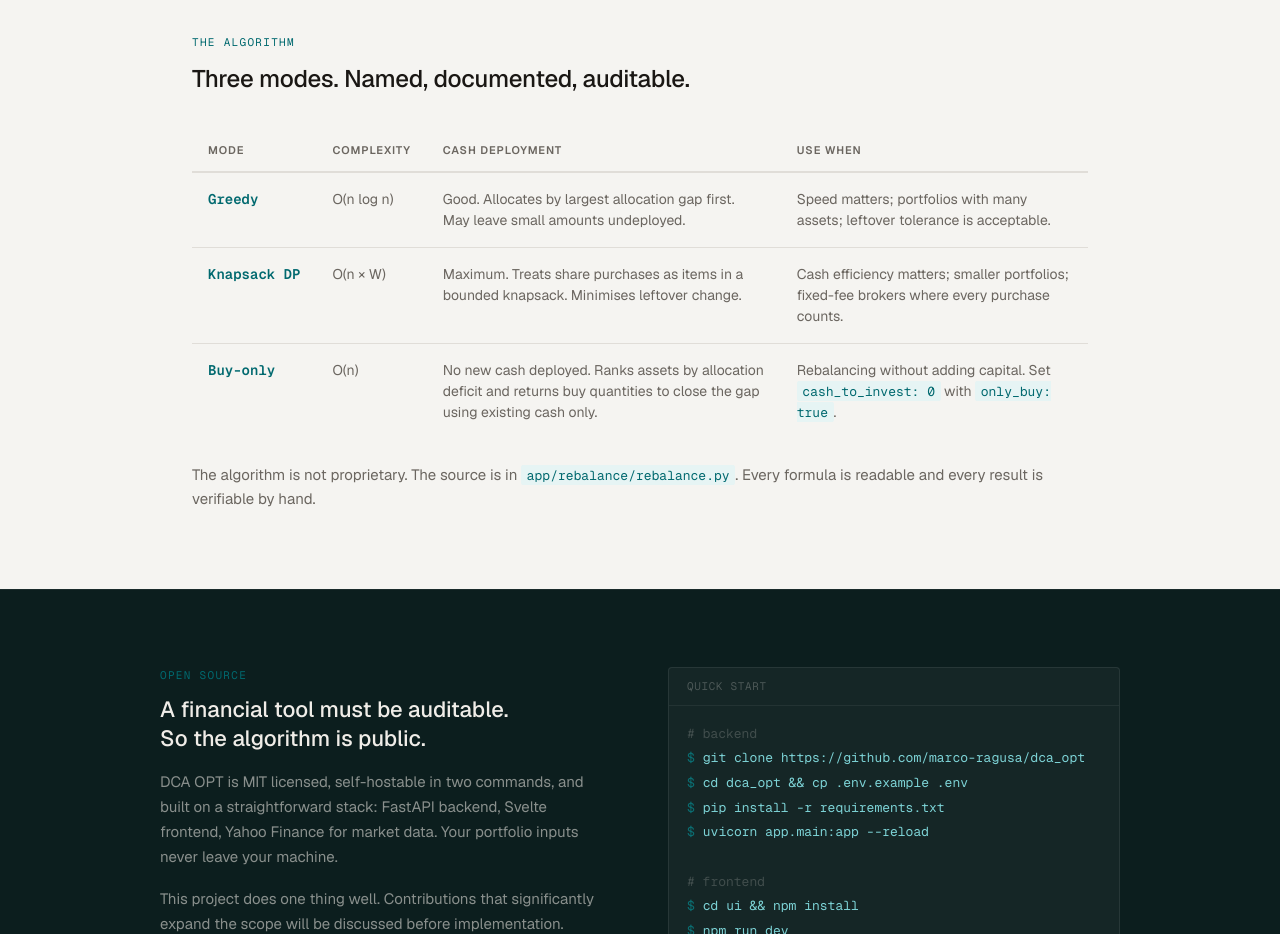
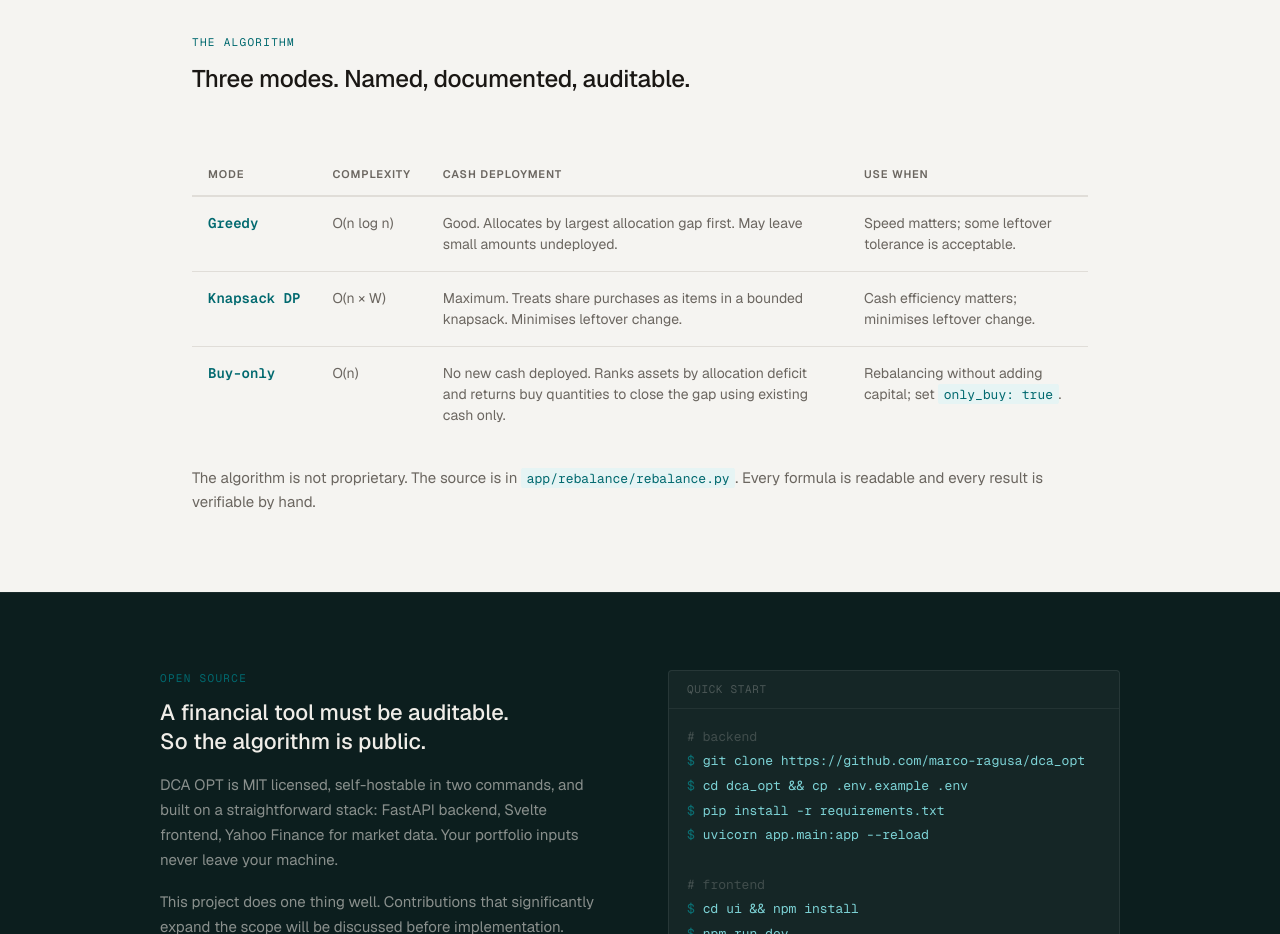
Before and after one commit to marco-ragusa/dca_opt, a Svelte app in the folder ui/: page / in a window 1280 px wide. Shown: the part 1840-2774 px from the top of the page. Built offline with nearby package versions, Linux system fonts and the light colour scheme.

Commit message:
Fix mobile layout below 480px

```diff
--- a/ui/src/app.css
+++ b/ui/src/app.css
@@ -434,6 +434,17 @@ input[type='checkbox']:checked::after {
   .result-allocated { text-align: left; }
   .delta-bar { width: 24px; flex-basis: 24px; }
 }
+@media (max-width: 480px) {
+  .asset-table th,
+  .asset-table td { padding: 0.2rem 0.3rem; font-size: 0.8125rem; }
+  .result-list-head, .result-row {
+    grid-template-columns: 3.75rem 1.75rem minmax(0, 1fr);
+    gap: 0.3rem;
+  }
+  .stat-val { font-size: 0.875rem; }
+  .results-summary { gap: 0.25rem; }
+  .panel-body { padding: 0.75rem; }
+}
 
 .trust-rail {
   border-top: 1px solid var(--border);
--- a/ui/src/components/AlgoSection.svelte
+++ b/ui/src/components/AlgoSection.svelte
@@ -3,6 +3,7 @@
     <div class="section-kicker">The algorithm</div>
     <h2 class="section-headline">Three modes. Named, documented, auditable.</h2>
 
+    <div style="overflow-x:auto">
       <table class="algo-table">
         <thead>
           <tr>
@@ -17,22 +18,23 @@
             <td>Greedy</td>
             <td>O(n log n)</td>
             <td>Good. Allocates by largest allocation gap first. May leave small amounts undeployed.</td>
-          <td>Speed matters; portfolios with many assets; leftover tolerance is acceptable.</td>
+            <td>Speed matters; some leftover tolerance is acceptable.</td>
           </tr>
           <tr>
             <td>Knapsack DP</td>
             <td>O(n × W)</td>
             <td>Maximum. Treats share purchases as items in a bounded knapsack. Minimises leftover change.</td>
-          <td>Cash efficiency matters; smaller portfolios; fixed-fee brokers where every purchase counts.</td>
+            <td>Cash efficiency matters; minimises leftover change.</td>
           </tr>
           <tr>
             <td>Buy-only</td>
             <td>O(n)</td>
             <td>No new cash deployed. Ranks assets by allocation deficit and returns buy quantities to close the gap using existing cash only.</td>
-          <td>Rebalancing without adding capital. Set <span class="inline-code">cash_to_invest: 0</span> with <span class="inline-code">only_buy: true</span>.</td>
+            <td>Rebalancing without adding capital; set <span class="inline-code">only_buy: true</span>.</td>
           </tr>
         </tbody>
       </table>
+    </div>
 
     <p style="font-size:0.9375rem;color:var(--text-2);margin-top:1.5rem;line-height:1.65">
       The algorithm is not proprietary. The source is in <span class="inline-code">app/rebalance/rebalance.py</span>. Every formula is readable and every result is verifiable by hand.
--- a/ui/src/components/Header.svelte
+++ b/ui/src/components/Header.svelte
@@ -77,6 +77,10 @@
     gap: 1rem;
     align-items: center;
   }
+  @media (max-width: 400px) {
+    .nav-actions { gap: 0.625rem; }
+    .nav-btn { font-size: 0.75rem; }
+  }
   .nav-btn {
     font-family: var(--sans);
     font-size: 0.8125rem;
```
Also changed, not shown: 1 other file (tests, documents, lock files or other folders). Lines whose indentation alone changed are shown as unchanged.
